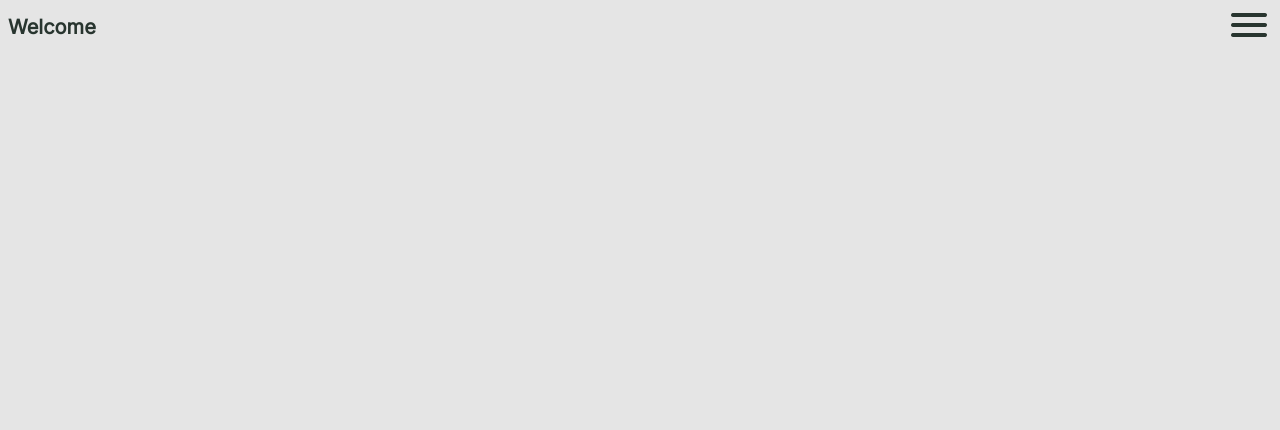
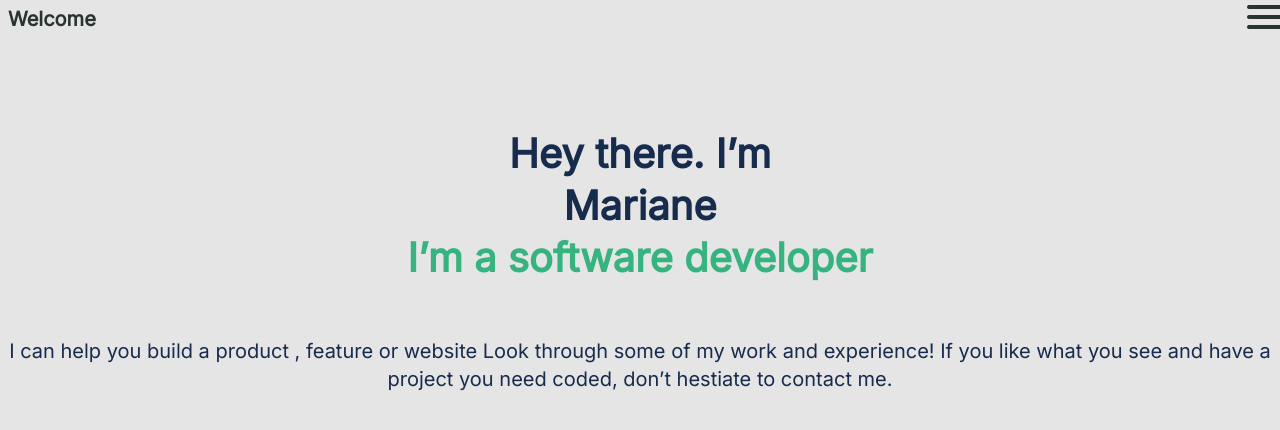
Before and after one commit to AmineHLub/Microverse-Portfolio, a website: page index.html in a window 1280 px wide. Drawn offline with Linux system fonts and the light colour scheme.

Commit message:
Add Main section headers and mini paragraph

```diff
--- a/index.html
+++ b/index.html
@@ -16,7 +16,11 @@
             <a class="menu-btn" href="#"><img src="./src/menu.png" alt="menu"></a>
         </nav>
     </header>
-
+    <section class="mainpage">
+        <h1 class="name">Hey there. I’m<br>Mariane</h1>
+        <h1 class="detail">I’m a software developer</h1>
+        <p class="pOne">I can help you build a product , feature or website Look through some of my work and experience! If you like what you see and have a project you need coded, don’t hestiate to contact me.</p>
+    </section>
 
 </body>
 
--- a/style.css
+++ b/style.css
@@ -2,6 +2,15 @@
 
 * {
   background-color: #e5e5e5;
+}
+
+header {
+  position: fixed;
+  top: 0;
+  margin: auto;
+  width: 100%;
+
+  /* sticky flex nav; from stackoverflow => (fix the parent)  */
 }
 
 .nav-container {
@@ -20,3 +29,40 @@
   line-height: 28px;
   color: #28352f;
 }
+
+.mainpage {
+  display: flex;
+  flex-flow: column wrap;
+  align-items: center;
+  text-align: center;
+}
+
+h1 {
+  font-family: 'Inter', sans-serif;
+  font-style: normal;
+  font-weight: bold;
+  font-size: 40px;
+  line-height: 52px;
+  text-align: center;
+}
+
+.name {
+  margin-top: 15vh;
+  margin-bottom: 0;
+  color: #172b4d;
+}
+
+.detail {
+  color: #36b37f;
+  margin-top: 0;
+}
+
+.pOne {
+  font-family: 'Inter', sans-serif;
+  font-style: normal;
+  font-weight: normal;
+  font-size: 20px;
+  line-height: 28px;
+  text-align: center;
+  color: #172b4d;
+}
```
